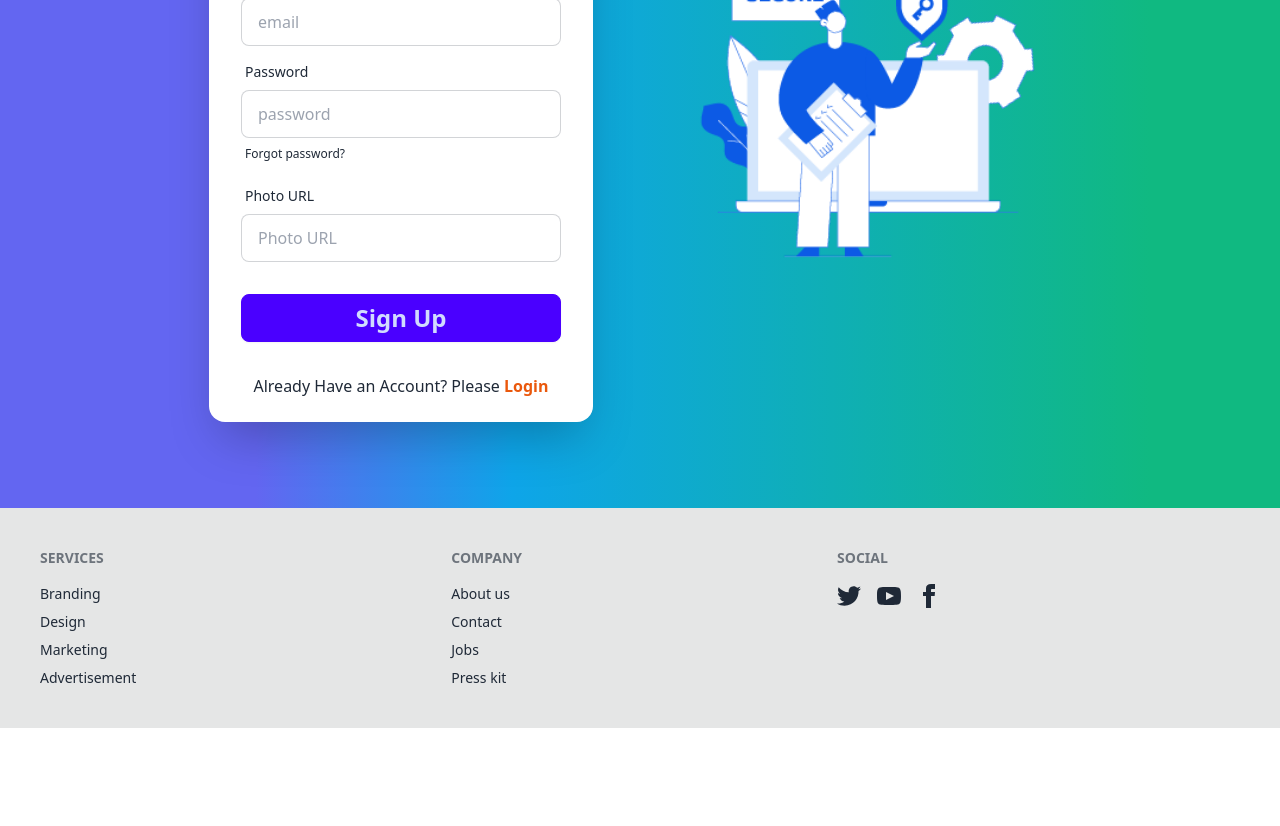
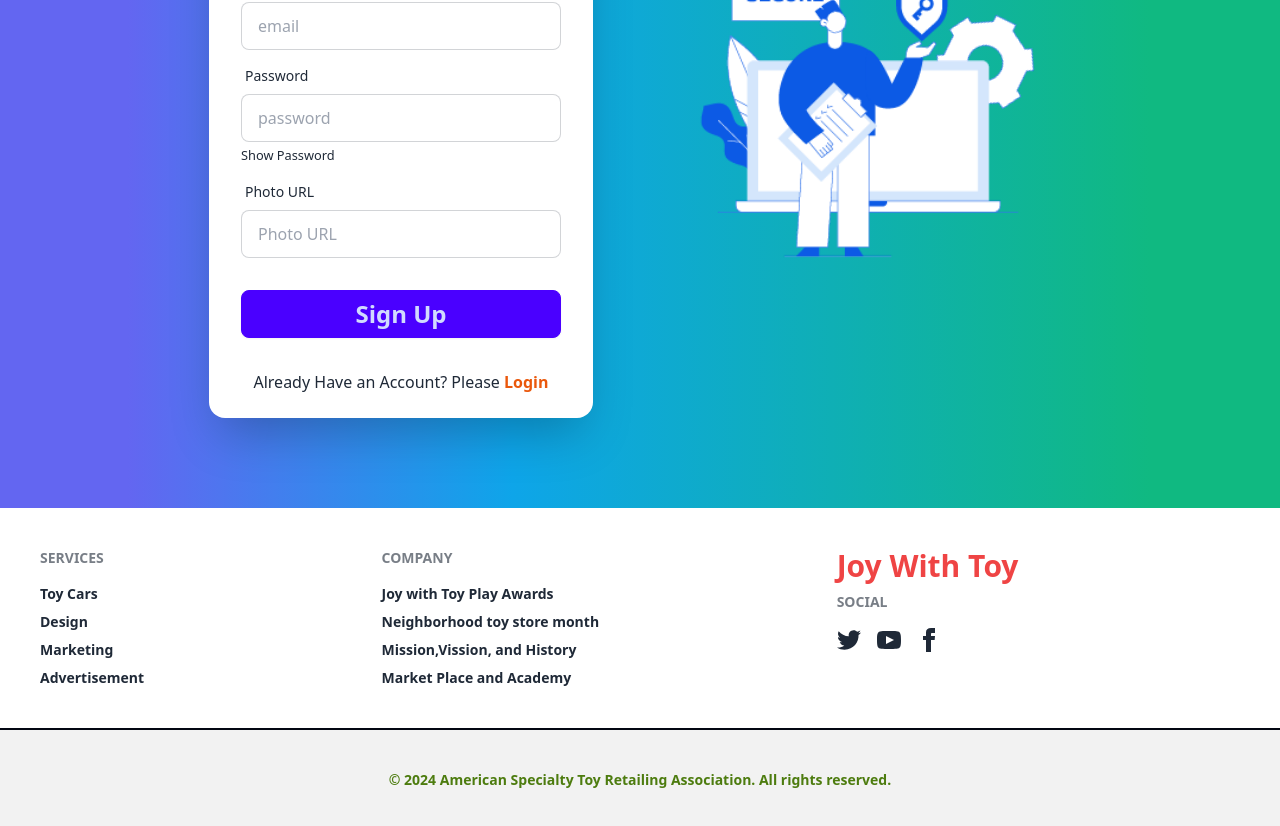
Before and after one commit to SantoSarker101/joy-with-toy-client, a React (Vite) app: page /signup in a window 1280 px wide. Shown: the part 460-1286 px from the top of the page. Before the commit the page ends 1188 px from the top, so only its background shows below. Built offline with nearby package versions, Linux system fonts and the light colour scheme; no server answers.

Commit message:
Created Private Route For View Details Page

```diff
--- a/src/Routes/PrivateRoute.jsx
+++ b/src/Routes/PrivateRoute.jsx
@@ -1,9 +1,14 @@
 import React, { Children, useContext } from 'react';
 import { AuthContext } from '../Providers/AuthProvider';
-import { Navigate } from 'react-router-dom';
+import { Link, Navigate, useLocation } from 'react-router-dom';
+import Swal from 'sweetalert2';
 
 const PrivateRoute = ({children}) => {
 	const {user,loading} = useContext(AuthContext);
+
+	const location = useLocation();
+	console.log(location);
+
 
 	if(loading){
 		return <progress className="progress w-56"></progress>
@@ -12,7 +17,6 @@ const PrivateRoute = ({children}) => {
 	if(user?.email){
 		return children;
 	}
-	return <Navigate to='/login' replace></Navigate>;
-};
-
+	return <Navigate state={{from: location}} to='/login' replace></Navigate>
+	}
 export default PrivateRoute;
--- a/src/Routes/Routes.jsx
+++ b/src/Routes/Routes.jsx
@@ -57,7 +57,7 @@ const router = createBrowserRouter([
 		},
 		{
 			path: 'ViewDetails/:id',
-			element: <ViewDetails></ViewDetails>,
+			element: <PrivateRoute><ViewDetails></ViewDetails></PrivateRoute>,
 			loader: ({params}) => fetch(`http://localhost:5000/toysInfos/${params.id}`)
 		},
 		{
--- a/src/pages/Authentications/Login/Login.jsx
+++ b/src/pages/Authentications/Login/Login.jsx
@@ -1,7 +1,7 @@
 import React, { useContext, useRef, useState } from 'react';
 import Lottie from "lottie-react";
 import log from '../../../assets/animation/log.json'
-import { Link } from 'react-router-dom';
+import { Link, useLocation, useNavigate } from 'react-router-dom';
 import { AuthContext } from '../../../Providers/AuthProvider';
 import { FaGoogle } from 'react-icons/fa';
 import { GoogleAuthProvider } from 'firebase/auth';
@@ -12,6 +12,11 @@ const Login = () => {
 	const {signIn,googlePop,passwordReset} = useContext(AuthContext)
 	const emailRef = useRef();
 
+	const navigate = useNavigate();
+	const location = useLocation();
+	console.log('Login Page Location', location);
+	const from = location?.state?.from?.pathname || '/';
+
 	const googleProvider = new GoogleAuthProvider()
 
 	const handleGoogleSignIn = () => {
@@ -19,6 +24,7 @@ const Login = () => {
 		.then(result => {
 			const user = result.user;
 			console.log(user);
+			navigate(from, {replace: true})
 		})
 		.catch(error => {
 			console.log(error);
@@ -36,6 +42,7 @@ const Login = () => {
 		.then(result => {
 			const user = result.user;
 			console.log(user);
+			navigate(from, {replace: true})
 		})
 		.catch(error => console.log(error));
 	}
--- a/src/pages/Authentications/SignUp/SignUp.jsx
+++ b/src/pages/Authentications/SignUp/SignUp.jsx
@@ -1,13 +1,15 @@
-import React, { useContext } from 'react';
+import React, { useContext, useState } from 'react';
 import Lottie from "lottie-react";
 import signup from '../../../assets/animation/signup.json'
-import { Link } from 'react-router-dom';
+import { Link, useNavigate } from 'react-router-dom';
 import { AuthContext } from '../../../Providers/AuthProvider';
 import { updateProfile } from 'firebase/auth';
 
 const SignUp = () => {
 
 	const {createUser} = useContext(AuthContext)
+	const [show,setShow] = useState(false);
+	const navigate = useNavigate();
 
 	const handleSignUp = event => {
 		event.preventDefault();
@@ -22,6 +24,7 @@ const SignUp = () => {
 		.then(result => {
 			const user = result.user;
 			console.log(user);
+			navigate('/');
 			updateUserData(user,name,photo)
 		})
 		.catch(error => console.log(error))
@@ -41,7 +44,7 @@ const SignUp = () => {
 	}
 
 	return (
-		<div className="hero min-h-screen bg-gradient-to-r from-indigo-500 from-20% via-sky-500 via-40% to-emerald-500 to-90%">
+		<div className="hero min-h-screen bg-gradient-to-r from-indigo-500 from-10% via-sky-500 via-40% to-emerald-500 to-90%">
 
 		<div className="hero-content flex-col lg:flex-row-reverse lg:justify-between">
 
@@ -85,11 +88,13 @@ const SignUp = () => {
 					<span className="label-text">Password</span>
 				</label>
 
-				<input type="password" name='password' placeholder="password" className="input input-bordered" required />
+				<input type={show ? 'text' : 'password'} name='password' placeholder="password" className="input input-bordered" required />
 
-				<label className="label">
-					<a href="#" className="label-text-alt link link-hover">Forgot password?</a>
-				</label>
+				<p><small onClick={() => setShow(!show)} className='cursor-pointer'>
+					{
+						show ? <span>Hide Password</span> : <span>Show Password</span>
+					}
+				</small></p>
 
 				</div>
 
--- a/src/pages/Home/Home/Home.jsx
+++ b/src/pages/Home/Home/Home.jsx
@@ -2,6 +2,7 @@ import Banner from "../Banner/Banner";
 import Gallery from "../Gallery/Gallery";
 import PlanToysPartnership from "../PlanToysPartnership/PlanToysPartnership";
 import ShopBySubCategory from "../ShopBySubCategory/ShopBySubCategory";
+import StayConnected from "../StayConnected/StayConnected";
 
 const Home = () => {
 	return (
@@ -10,6 +11,7 @@ const Home = () => {
 			<Gallery></Gallery>
 			<ShopBySubCategory></ShopBySubCategory>
 			<PlanToysPartnership></PlanToysPartnership>
+			<StayConnected></StayConnected>
 		</div>
 	);
 };
--- /dev/null
+++ b/src/pages/Home/StayConnected/StayConnected.jsx
@@ -0,0 +1,37 @@
+
+import avronil from '../../../assets/images/gallery/Abhronil.png'
+
+const StayConnected = () => {
+	return (
+		<div className='bg-gradient-to-r from-sky-700 from-10% via-indigo-500 via-40% to-emerald-900 to-90% lg:p-40 p-2 md:p-16'>
+			<h1 className='text-3xl text-white font-extrabold text-center mb-5'>Stay Connected</h1>
+
+			<div className="card card-side bg-base-100 shadow-xl p-10 md:p-20 flex-col items-center justify-center md:flex-row mx-auto">
+
+			<div className='md:w-5/12'>
+			<figure><img className='md:h-1/4 max-h-96 rounded' src={avronil} alt="Movie"/></figure>
+			</div>
+
+			<div className="card-body md:justify-start md:max-w-96 font-bold text-justify">
+
+
+				<p className='md:mb-8 mb-3'>Sign up for the Joy with Toy Times Digital Monthly and receive updates on upcoming events, educational programs, industry news, and more !.</p>
+
+				<div className="join flex justify-center mb-10">
+
+				<input type="text" className="input input-bordered join-item text-black font-extrabold" placeholder="Enter Your business Email"/>
+
+				<button className="btn join-item rounded-r-full font-extrabold">Sign Up</button>
+
+				</div>
+
+			</div>
+
+			</div>
+
+
+		</div>
+	);
+};
+
+export default StayConnected;
--- a/src/pages/Shared/Footer/Footer.jsx
+++ b/src/pages/Shared/Footer/Footer.jsx
@@ -2,12 +2,13 @@ import React from 'react';
 
 const Footer = () => {
 	return (
-		<footer className="footer p-10 bg-base-300 text-base-content">
+		<div className='font-bold'>
+      <footer className="footer p-10 bg-base-100 text-base-content">
 
 <nav>
 
-      <header className="footer-title">Services</header>
-      <a className="link link-hover">Branding</a>
+  <header className="footer-title font-extrabold">Services</header>
+  <a className="link link-hover">Toy Cars</a>
   <a className="link link-hover">Design</a>
   <a className="link link-hover">Marketing</a>
   <a className="link link-hover">Advertisement</a>
@@ -17,29 +18,46 @@ const Footer = () => {
 
 <nav>
 
-      <header className="footer-title">Company</header>
-      <a className="link link-hover">About us</a>
-      <a className="link link-hover">Contact</a>
-      <a className="link link-hover">Jobs</a>
-      <a className="link link-hover">Press kit</a>
+  <header className="footer-title font-extrabold">Company</header>
+  <a className="link link-hover">Joy with Toy Play Awards</a>
+  <a className="link link-hover">Neighborhood toy store month</a>
+  <a className="link link-hover">Mission,Vission, and History</a>
+  <a className="link link-hover">Market Place and Academy</a>
 
 </nav>
 
 
 <nav>
-
-      <header className="footer-title">Social</header>
+  <h1 className='text-3xl font-extrabold text-red-500'>Joy With Toy</h1>
+  <header className="footer-title font-extrabold">Social</header>
 
   <div className="grid grid-flow-col gap-4">
-        <a><svg xmlns="http://www.w3.org/2000/svg" width="24" height="24" viewBox="0 0 24 24" className="fill-current"><path d="M24 4.557c-.883.392-1.832.656-2.828.775 1.017-.609 1.798-1.574 2.165-2.724-.951.564-2.005.974-3.127 1.195-.897-.957-2.178-1.555-3.594-1.555-3.179 0-5.515 2.966-4.797 6.045-4.091-.205-7.719-2.165-10.148-5.144-1.29 2.213-.669 5.108 1.523 6.574-.806-.026-1.566-.247-2.229-.616-.054 2.281 1.581 4.415 3.949 4.89-.693.188-1.452.232-2.224.084.626 1.956 2.444 3.379 4.6 3.419-2.07 1.623-4.678 2.348-7.29 2.04 2.179 1.397 4.768 2.212 7.548 2.212 9.142 0 14.307-7.721 13.995-14.646.962-.695 1.797-1.562 2.457-2.549z"></path></svg></a>
-        <a><svg xmlns="http://www.w3.org/2000/svg" width="24" height="24" viewBox="0 0 24 24" className="fill-current"><path d="M19.615 3.184c-3.604-.246-11.631-.245-15.23 0-3.897.266-4.356 2.62-4.385 8.816.029 6.185.484 8.549 4.385 8.816 3.6.245 11.626.246 15.23 0 3.897-.266 4.356-2.62 4.385-8.816-.029-6.185-.484-8.549-4.385-8.816zm-10.615 12.816v-8l8 3.993-8 4.007z"></path></svg></a>
-        <a><svg xmlns="http://www.w3.org/2000/svg" width="24" height="24" viewBox="0 0 24 24" className="fill-current"><path d="M9 8h-3v4h3v12h5v-12h3.642l.358-4h-4v-1.667c0-.955.192-1.333 1.115-1.333h2.885v-5h-3.808c-3.596 0-5.192 1.583-5.192 4.615v3.385z"></path></svg></a>
+
+    <a className='cursor-pointer'><svg xmlns="http://www.w3.org/2000/svg" width="24" height="24" viewBox="0 0 24 24" className="fill-current"><path d="M24 4.557c-.883.392-1.832.656-2.828.775 1.017-.609 1.798-1.574 2.165-2.724-.951.564-2.005.974-3.127 1.195-.897-.957-2.178-1.555-3.594-1.555-3.179 0-5.515 2.966-4.797 6.045-4.091-.205-7.719-2.165-10.148-5.144-1.29 2.213-.669 5.108 1.523 6.574-.806-.026-1.566-.247-2.229-.616-.054 2.281 1.581 4.415 3.949 4.89-.693.188-1.452.232-2.224.084.626 1.956 2.444 3.379 4.6 3.419-2.07 1.623-4.678 2.348-7.29 2.04 2.179 1.397 4.768 2.212 7.548 2.212 9.142 0 14.307-7.721 13.995-14.646.962-.695 1.797-1.562 2.457-2.549z"></path></svg></a>
+
+
+    <a className='cursor-pointer'><svg xmlns="http://www.w3.org/2000/svg" width="24" height="24" viewBox="0 0 24 24" className="fill-current"><path d="M19.615 3.184c-3.604-.246-11.631-.245-15.23 0-3.897.266-4.356 2.62-4.385 8.816.029 6.185.484 8.549 4.385 8.816 3.6.245 11.626.246 15.23 0 3.897-.266 4.356-2.62 4.385-8.816-.029-6.185-.484-8.549-4.385-8.816zm-10.615 12.816v-8l8 3.993-8 4.007z"></path></svg></a>
+
+
+    <a className='cursor-pointer'><svg xmlns="http://www.w3.org/2000/svg" width="24" height="24" viewBox="0 0 24 24" className="fill-current"><path d="M9 8h-3v4h3v12h5v-12h3.642l.358-4h-4v-1.667c0-.955.192-1.333 1.115-1.333h2.885v-5h-3.808c-3.596 0-5.192 1.583-5.192 4.615v3.385z"></path></svg></a>
+
 
     </div>
 
     </nav>
 
     </footer>
+
+
+    <div className='bg-base-200'>
+    <hr className='border border-gray-950' />
+    <p className='text-center text-sm text-lime-700 p-10'>
+      &copy; 2024 American Specialty Toy Retailing Association. All rights reserved.
+    </p>
+    </div>
+
+
+    </div>
 	);
 };
 
```
Also changed, not shown: src/assets/images/gallery/Abhronil.png (added). Lines whose indentation alone changed are shown as unchanged.
